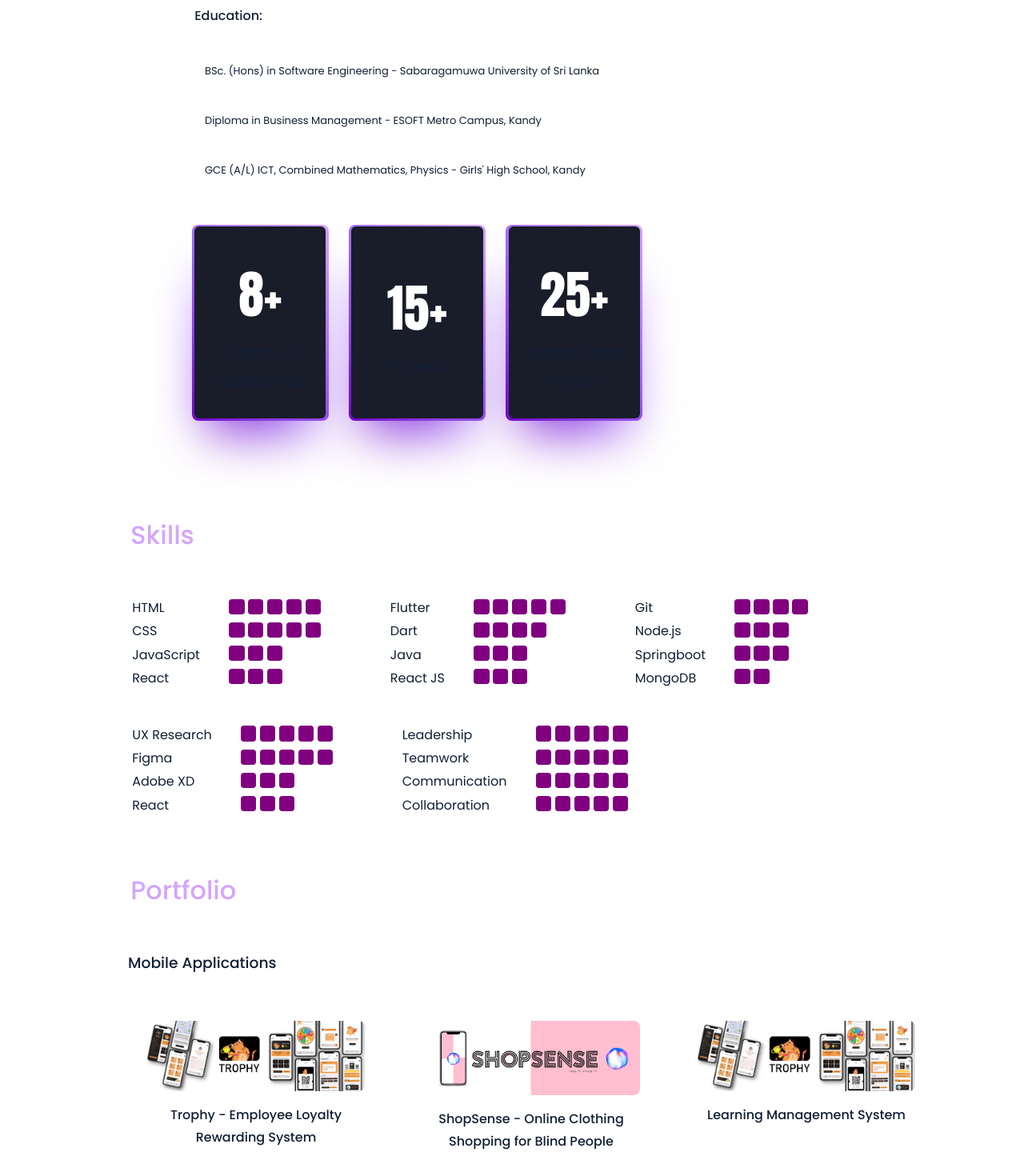
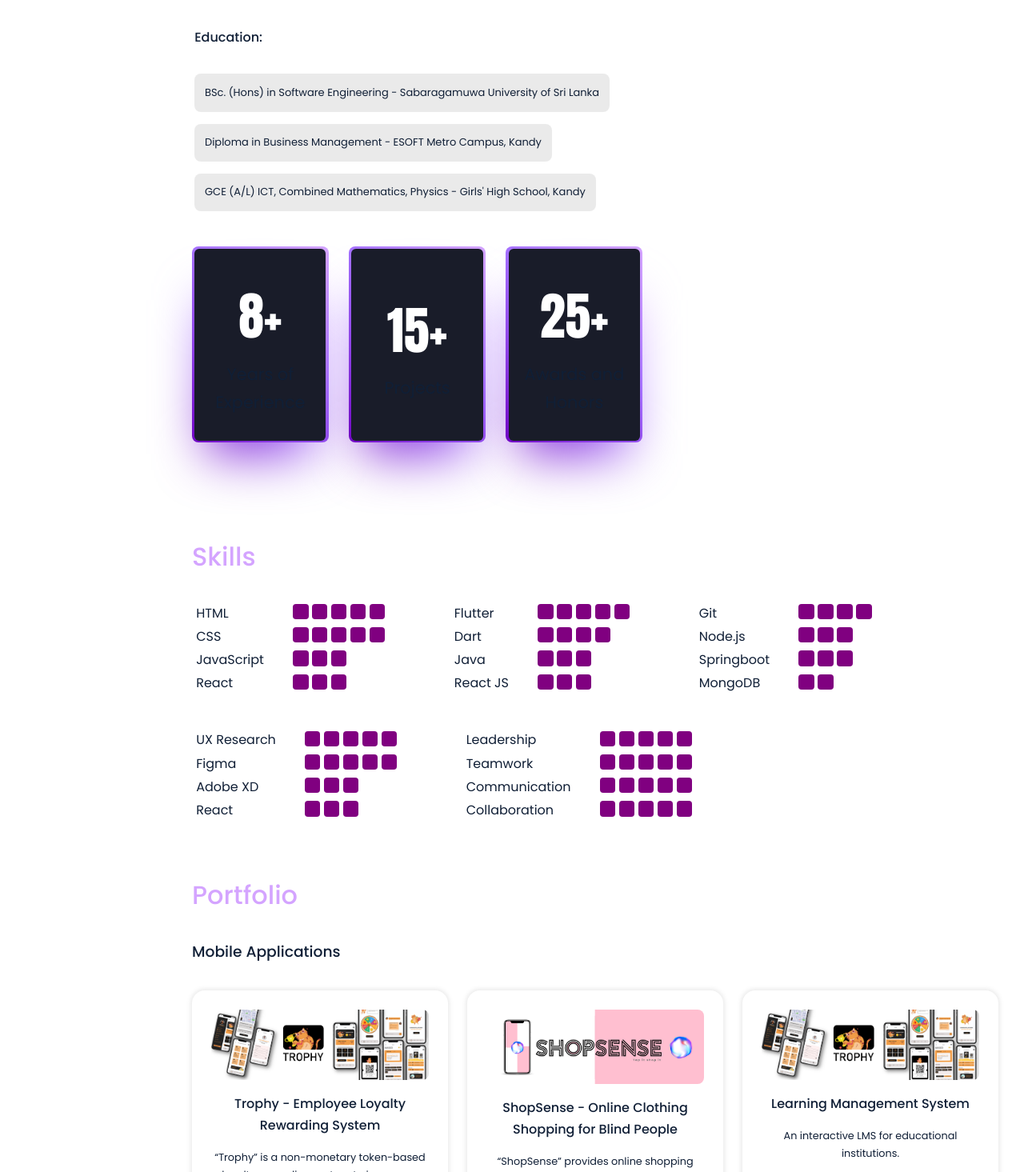
Before and after one commit to disara7/portfolio, a React (Create React App) app: page / in a window 1280 px wide. Shown: the part 1325-2790 px from the top of the page at 80% size. Built offline with nearby package versions, Linux system fonts and the light colour scheme.

Commit message:
updated css

```diff
--- a/src/components/about/About.jsx
+++ b/src/components/about/About.jsx
@@ -7,6 +7,7 @@ const About = () => {
     <section id='about'>
       <div className="about">
       <h2 className='section__title'>About Me</h2>
+      <br />
       <div className="photo">
           <img src={photo} alt="Disara" />
         </div>
--- a/src/components/about/about.css
+++ b/src/components/about/about.css
@@ -134,7 +134,7 @@
   }
 
   .educard li{
-    background-color: rgba(255, 255, 255, 0.203);
+    background-color: rgba(181, 181, 181, 0.281);
     padding: 0.8rem;
     border-radius: 0.5rem;
     width: fit-content;
@@ -157,6 +157,12 @@
     /* .container {
         background-color: red;
     } */
+
+    .about{
+      margin-top: -3rem;
+      padding-left: 0rem;
+    }
+
      .about__content{
       margin-left: -15.5rem;
      }
--- a/src/components/awards/Awards.jsx
+++ b/src/components/awards/Awards.jsx
@@ -4,6 +4,7 @@ import './awards.css'
 const Awards = () => {
   return (
     <section id='awards' className='timestyle'>
+      <div className="awards">
       <h2 className='section__title'>Awards</h2>
 
 <div className="scrollsection">
@@ -194,6 +195,7 @@ const Awards = () => {
 </div>
 
 
+      </div>
     </section>
   )
 }
--- a/src/components/awards/awards.css
+++ b/src/components/awards/awards.css
@@ -19,6 +19,10 @@
   float: right;
 }
 
+.awards{
+  margin-left: 5rem;
+}
+
 .timeline-block-left {
   float: left;
   direction: rtl
@@ -28,7 +32,7 @@
   width: 16px;
   height: 16px;
   border-radius: 50%;
-  border: 2px solid #F5F7FA;
+  border: 2px solid #acacac;
   background: #9905a7;
   margin-top: 10px;
   z-index: 9999
@@ -45,7 +49,7 @@
   margin-bottom: 5px;
   font-size: 22px;
   font-weight: 500;
-  color: white;
+  color: --color-white;
   width: 19.5rem;
 
 }
--- a/src/components/header/Header.jsx
+++ b/src/components/header/Header.jsx
@@ -11,7 +11,7 @@ const Header = () => {
   // Function to handle window resize and update image based on screen width
   const handleResize = () => {
     if (window.innerWidth <= 600) {
-      setImageSrc(DISARA_SMALL);  // Use disara-small.png for small screens
+      setImageSrc(ME);  // Use disara-small.png for small screens
     } else {
       setImageSrc(ME);  // Use disara.png for larger screens
     }
@@ -41,7 +41,7 @@ const Header = () => {
         <Socials />
 
         <div className="me">
-          <img src={imageSrc} alt="Disara" />
+          <img src={ME} alt="Disara" />
         </div>
       </div>
     </header>
--- a/src/components/header/header.css
+++ b/src/components/header/header.css
@@ -61,10 +61,6 @@ header {
 
 }
 
-.scroll__down{
-
-}
-
 /*===========PICTURE==========*/
 .me {
     width: 32rem;
@@ -84,7 +80,7 @@ header {
         background-color: blue;
     } */
     header {
-        height: 60vh;
+        height: 80vh;
         overflow: visible;
     }
 
@@ -123,7 +119,7 @@ header {
         background-color: red;
     } */
     header {
-        height: 55vh;
+        height: 60vh;
         overflow: visible;
     }
 
--- a/src/components/portfolio/Portfolio.jsx
+++ b/src/components/portfolio/Portfolio.jsx
@@ -14,7 +14,8 @@ import { MdVideoLibrary } from "react-icons/md";
 const Portfolio = () => {
   return (
     <section id='portfolio'>
-      <h2 className='section__title'>Portfolio</h2>
+      <div className="portfolio">
+      <h2 className='section__title'>Portfolio</h2><br />
       <div className="portfolio_content">
       <h3>Mobile Applications</h3>
       <div className="projects">
@@ -119,6 +120,9 @@ const Portfolio = () => {
 
         </div>
       </div>
+
+      </div>
+
     </section>
   );
 }
--- a/src/components/portfolio/portfolio.css
+++ b/src/components/portfolio/portfolio.css
@@ -1,4 +1,4 @@
-.portfolio_card{
+.portfolio_card {
     height: 20rem;
     width: 20rem;
     background-color: rgba(255, 255, 255, 0.134);
@@ -7,12 +7,25 @@
     margin-bottom: 1rem;
     padding: 1.5rem;
     align-items: center;
-    border-color: plum;
-    border-width: 1rem;
+    border: 0rem solid black;
+    box-shadow: 0 0 5px 2px rgba(128, 128, 128, 0.159); /* Slight grey shadow by default */
+    transition: box-shadow 0.3s ease; /* Smooth transition */
+}
+
+.portfolio_card:hover {
+    box-shadow: 0 0 15px 5px rgba(179, 41, 179, 0.699); /* Purple glowing border on hover */
+}
+
+.section__title{
+    margin-left: 10rem;
 }
 
 .portfolio_content{
     margin-left: 10rem;
+}
+
+.portfolio{
+    margin-left: 5rem;
 }
 
 .projects{
@@ -28,7 +41,7 @@
 .portfolio_card p{
     text-align: center;
     font-size: 0.8rem;
-    color: rgba(255, 255, 255, 0.744);
+    color: --color-white;
     margin-top: 1rem;
 }
 
--- a/src/components/skills/Skills.jsx
+++ b/src/components/skills/Skills.jsx
@@ -6,8 +6,9 @@ const Skills = () => {
     <section id='skills'>
       <br />
       <br />
+      <div className="skills__container">
       <h2 className='section__title'>Skills</h2>
-      <div className="skills__container">
+      <br />
         <div className="skill_table">
           <table>
             <tr>
--- a/src/components/skills/skills.css
+++ b/src/components/skills/skills.css
@@ -2,6 +2,10 @@
 .col {
     flex: 1;
     width: 30%;
+  }
+
+  .skills__container{
+    margin-left: 5rem;
   }
 
   .shape {
```
Lines whose indentation alone changed are shown as unchanged.
